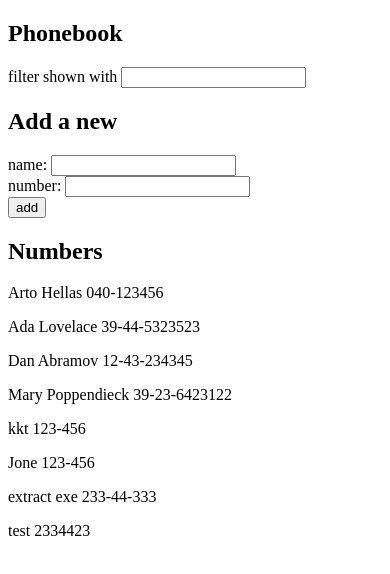
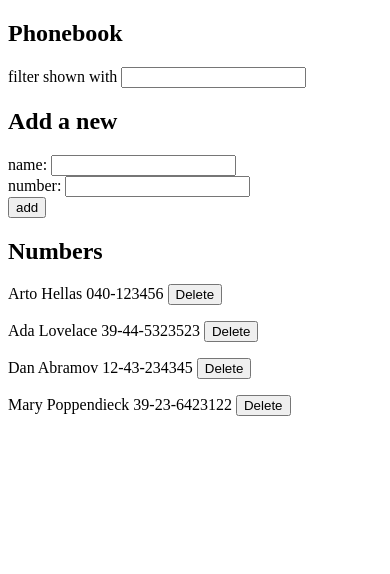
Before and after one commit to KaungKhantThar7777/Full-Stack-Open, a React (Create React App) app in the folder part2/phonebook/: page / in a window 390 px wide. Shown: the top 574 px of the page. Built offline with nearby package versions, Linux system fonts and the light colour scheme; data requests are answered from the project's data file.

Commit message:
Solved 2.17: Phonebook step9

```diff
--- a/part2/phonebook/db.json
+++ b/part2/phonebook/db.json
@@ -19,26 +19,6 @@
       "name": "Mary Poppendieck",
       "number": "39-23-6423122",
       "id": 4
-    },
-    {
-      "name": "kkt",
-      "number": "123-456",
-      "id": 5
-    },
-    {
-      "name": "Jone",
-      "number": "123-456",
-      "id": 6
-    },
-    {
-      "name": "extract exe",
-      "number": "233-44-333",
-      "id": 7
-    },
-    {
-      "name": "test ",
-      "number": "2334423",
-      "id": 8
     }
   ]
 }
--- a/part2/phonebook/src/App.js
+++ b/part2/phonebook/src/App.js
@@ -1,5 +1,4 @@
 import React, { useState } from "react";
-import axios from "axios";
 
 import Filter from "./components/Filter";
 import PersonForm from "./components/PersonForm";
@@ -38,6 +37,12 @@ const App = () => {
     }
   };
 
+  const deleteUser = (id) => {
+    phonebook
+      .remove(id)
+      .then(() => setPersons((persons) => persons.filter((p) => p.id !== id)));
+  };
+
   const personsToShow = filter
     ? persons.filter((person) =>
         person.name.toLowerCase().includes(filter.toLowerCase())
@@ -57,7 +62,7 @@ const App = () => {
         handleSubmit={handleSubmit}
       />
       <h2>Numbers</h2>
-      <Persons persons={personsToShow} />
+      <Persons persons={personsToShow} deleteUser={deleteUser} />
     </div>
   );
 };
--- a/part2/phonebook/src/components/Persons.js
+++ b/part2/phonebook/src/components/Persons.js
@@ -1,11 +1,17 @@
 import React from "react";
 
-const Persons = ({ persons }) => {
+const Persons = ({ persons, deleteUser }) => {
+  const handleDelete = (id, name) => {
+    if (window.confirm(`Delete ${name}?`)) {
+      deleteUser(id);
+    }
+  };
   return (
     <div>
-      {persons.map(({ name, number }) => (
-        <p key={name}>
-          {name} {number}
+      {persons.map(({ id, name, number }) => (
+        <p key={id}>
+          {name} {number}{" "}
+          <button onClick={() => handleDelete(id, name)}>Delete</button>
         </p>
       ))}
     </div>
--- a/part2/phonebook/src/services/phonebook.js
+++ b/part2/phonebook/src/services/phonebook.js
@@ -1,13 +1,18 @@
 import axios from "axios";
 
+const baseUrl = "http://localhost:3001/persons";
 const getAll = () => {
-  return axios.get("http://localhost:3001/persons");
+  return axios.get(baseUrl);
 };
 
 const create = (newPerson) => {
-  return axios.post("http://localhost:3001/persons", newPerson);
+  return axios.post(baseUrl, newPerson);
+};
+const remove = (id) => {
+  return axios.delete(`${baseUrl}/${id}`);
 };
 export default {
   getAll,
   create,
+  remove,
 };
```
